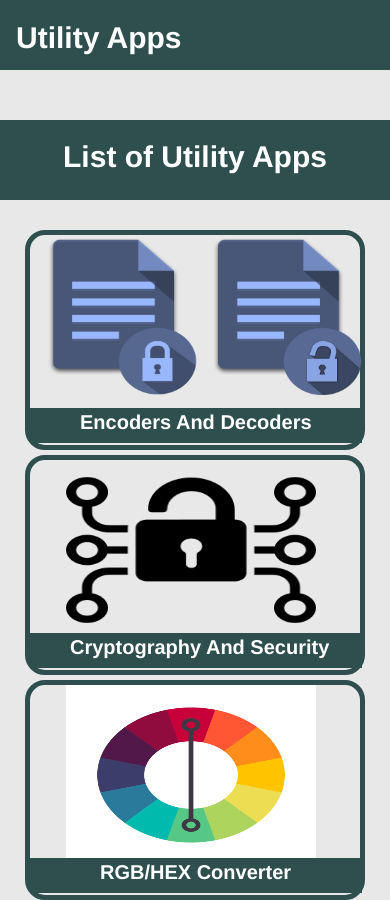
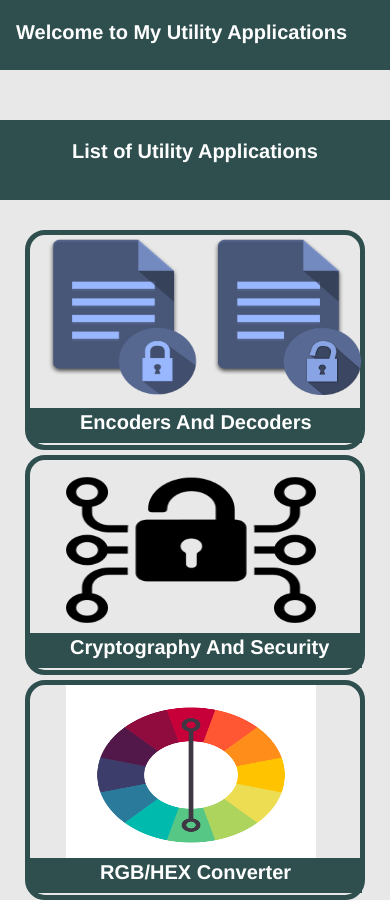
Before and after one commit to pkanwar/utility-apps-main, a plain HTML site: page index.html in a window 390 px wide. Shown: the top 900 px of the page. Drawn offline with nearby package versions, Linux system fonts and the light colour scheme; a script that the page names is missing.

Commit message:
made title responsive

```diff
--- a/css/styles.css
+++ b/css/styles.css
@@ -39,6 +39,13 @@ body {
   font-weight: 600;
   color: white;
   margin-top: 5px;
+}
+
+@media screen and (max-width: 750px) {
+  .navbar .utilityTitle {
+    font-size: 20px;
+  }
+
 }
 
 .max-width {
@@ -152,6 +159,11 @@ body {
   margin-top: 20px;
 }
 
+@media screen and (max-width: 750px) {
+  .container .home .title {
+    font-size: 20px;
+  }
+}
 
 .subitem1 {
   height: 170px;
--- a/index.html
+++ b/index.html
@@ -17,13 +17,13 @@
 
     <nav class="navbar">
         <div class="max-width">
-            <h3 class="utilityTitle">Utility Apps</h3>
+            <h3 class="utilityTitle">Welcome to My Utility Applications</h3>
         </div>
     </nav>
 
     <div class="container">
         <section class="home" id="home" >
-            <h3 class="title">List of Utility Apps</h3>
+            <h3 class="title">List of Utility Applications</h3>
         </section>
         <div class="utility-grid" >
             <div class="item" id="item1" >
```
